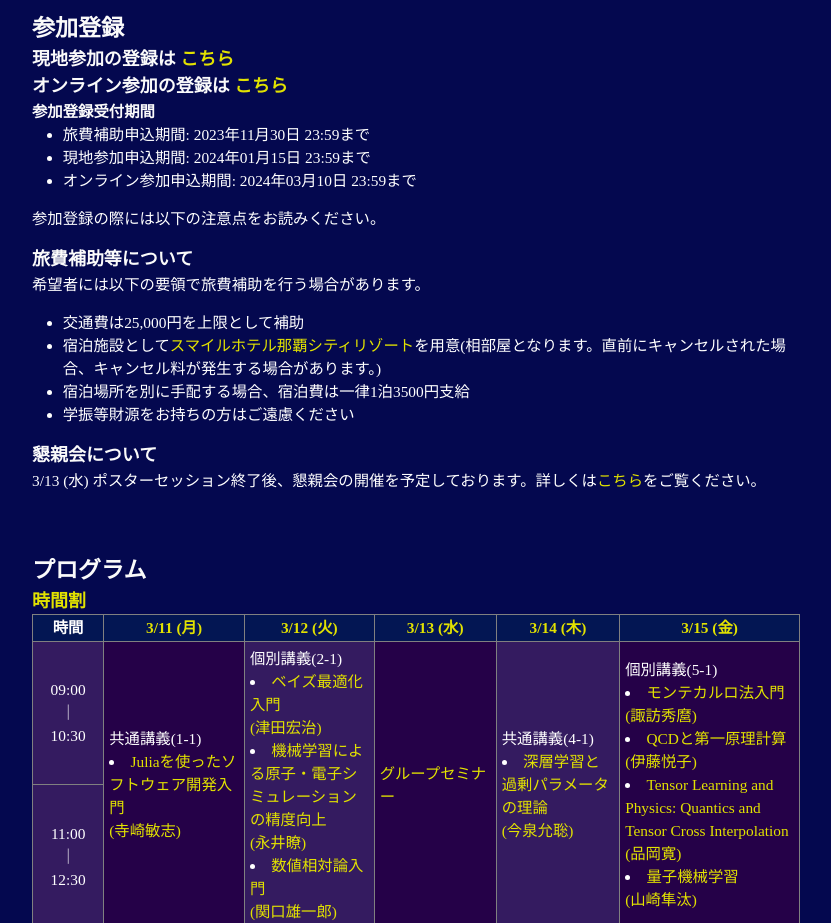
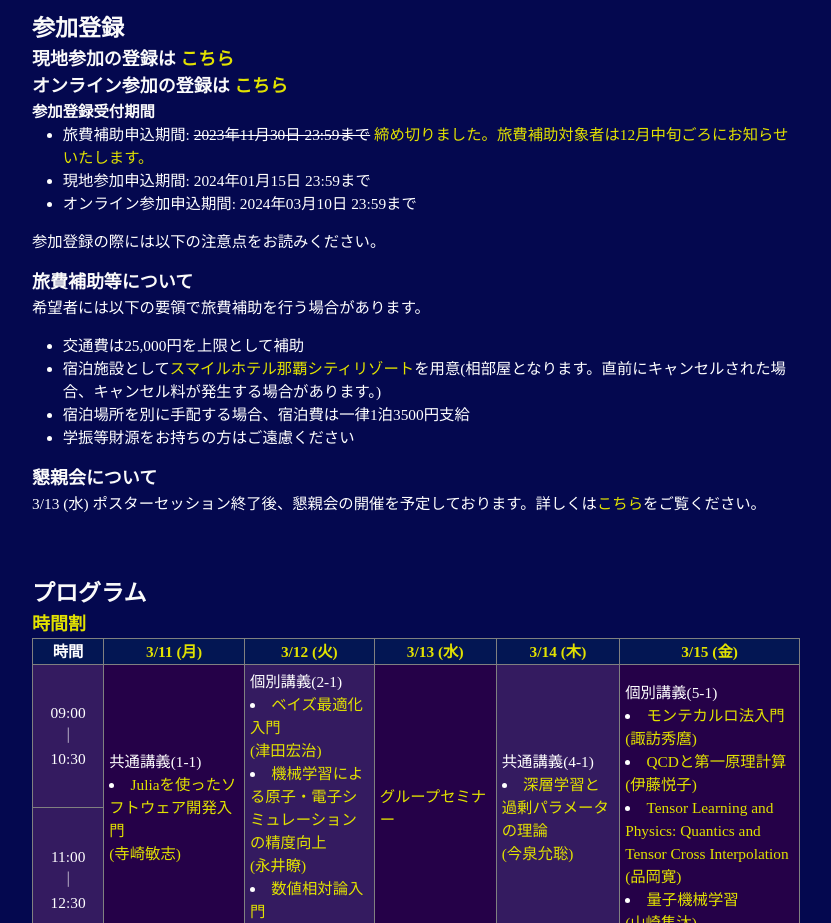
Before and after one commit to CompPhysSpringSchool2024/homepage2024, a plain HTML site: page index.html in a window 1280 px wide. Shown: the part 800-1723 px from the top of the page, without its empty margins (224-1055 px from the left). Drawn offline with nearby package versions, Linux system fonts and the light colour scheme.

Commit message:
Update index.html
旅費補助締め切り

```diff
--- a/index.html
+++ b/index.html
@@ -116,7 +116,7 @@
       <h4>参加登録受付期間</h4>
       <ul>
         <li>
-          旅費補助申込期間: 2023年11月30日 23:59まで
+          旅費補助申込期間: <del>2023年11月30日 23:59まで</del> <a>締め切りました。旅費補助対象者は12月中旬ごろにお知らせいたします。</a>
         </li>
         <li>
           現地参加申込期間: 2024年01月15日 23:59まで
```
